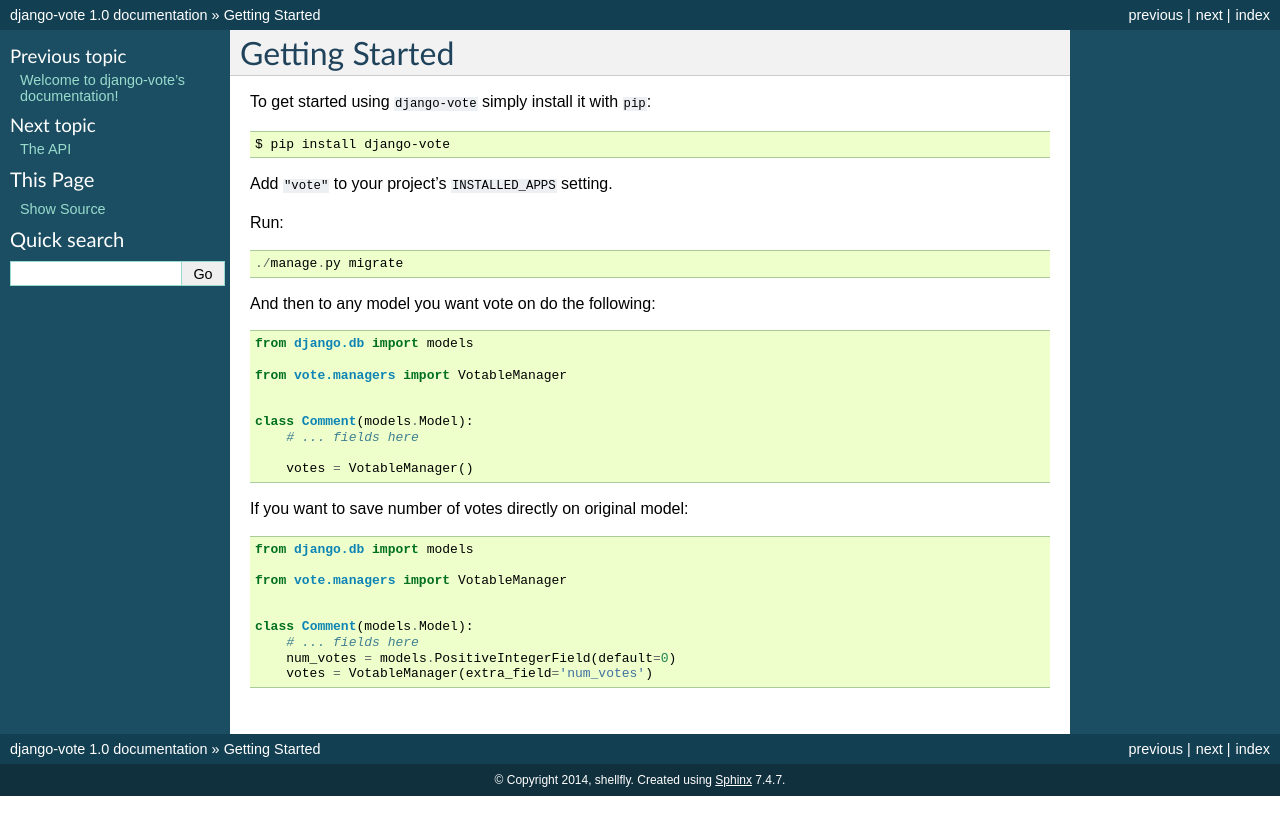
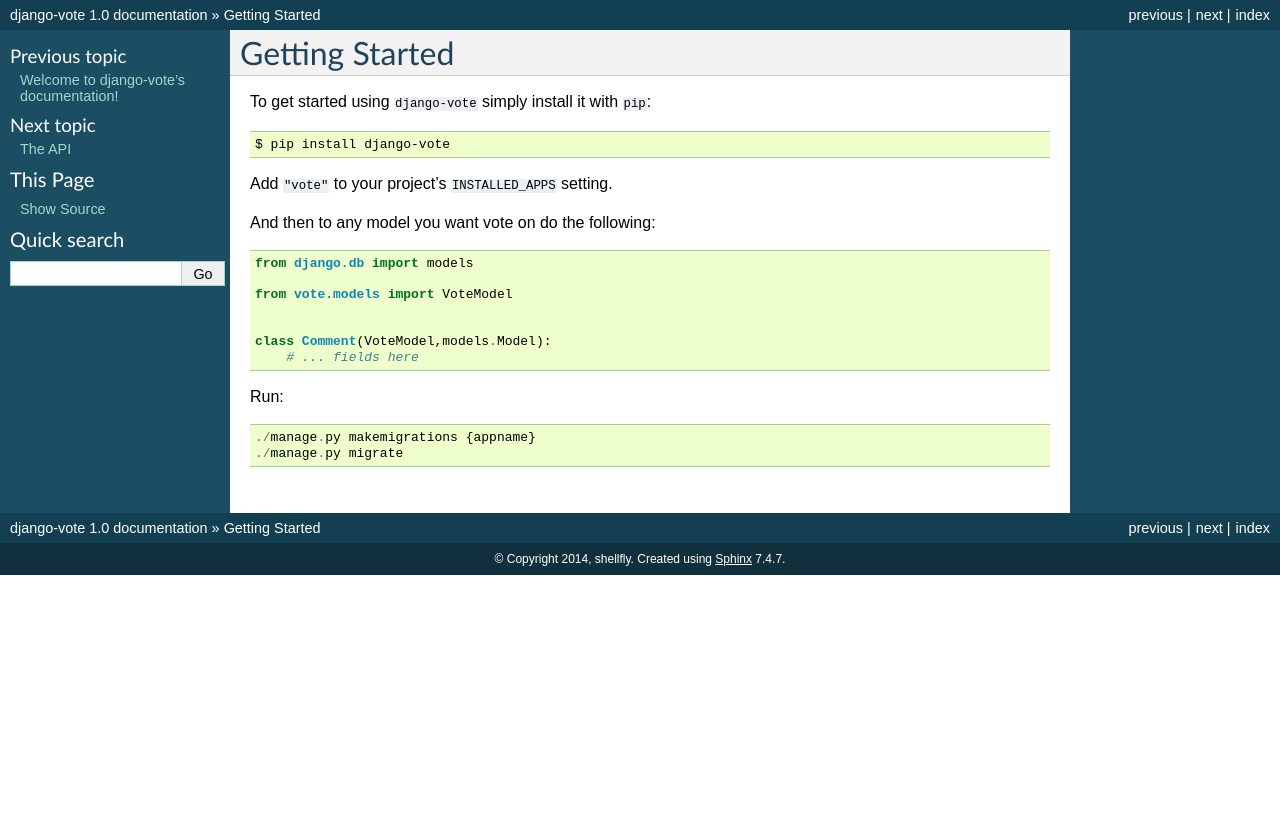
Before and after one commit to shellfly/django-vote, a Sphinx documentation site: the page built from docs/getting_started.rst, in a window 1280 px wide. Shown: the top 835 px of the page. Built offline with Sphinx 7.4.7, drawn with Linux system fonts in a browser that asks for light colours.

Commit message:
update usage doc

```diff
--- a/docs/getting_started.rst
+++ b/docs/getting_started.rst
@@ -9,32 +9,18 @@
 
 Add ``"vote"`` to your project's ``INSTALLED_APPS`` setting.
 
-Run::
-
-    ./manage.py migrate
 
 And then to any model you want vote on do the following::
 
     from django.db import models
 
-    from vote.managers import VotableManager
+    from vote.models import VoteModel
 
 
-    class Comment(models.Model):
+    class Comment(VoteModel,models.Model):
         # ... fields here
 
-        votes = VotableManager()
+Run::
 
-
-
-If you want to save number of votes directly on original model::
-
-    from django.db import models
-
-    from vote.managers import VotableManager
-
-
-    class Comment(models.Model):
-        # ... fields here
-        num_votes = models.PositiveIntegerField(default=0)
-        votes = VotableManager(extra_field='num_votes')
+    ./manage.py makemigrations {appname}
+    ./manage.py migrate
```
Also changed, not shown: README.md (+8 -6 lines).
